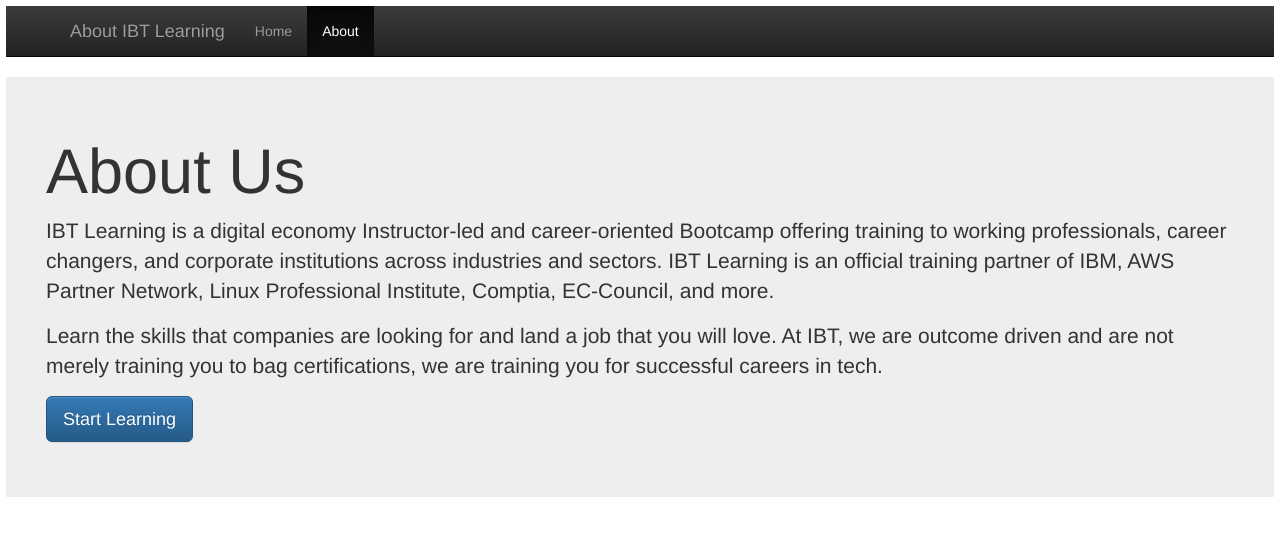
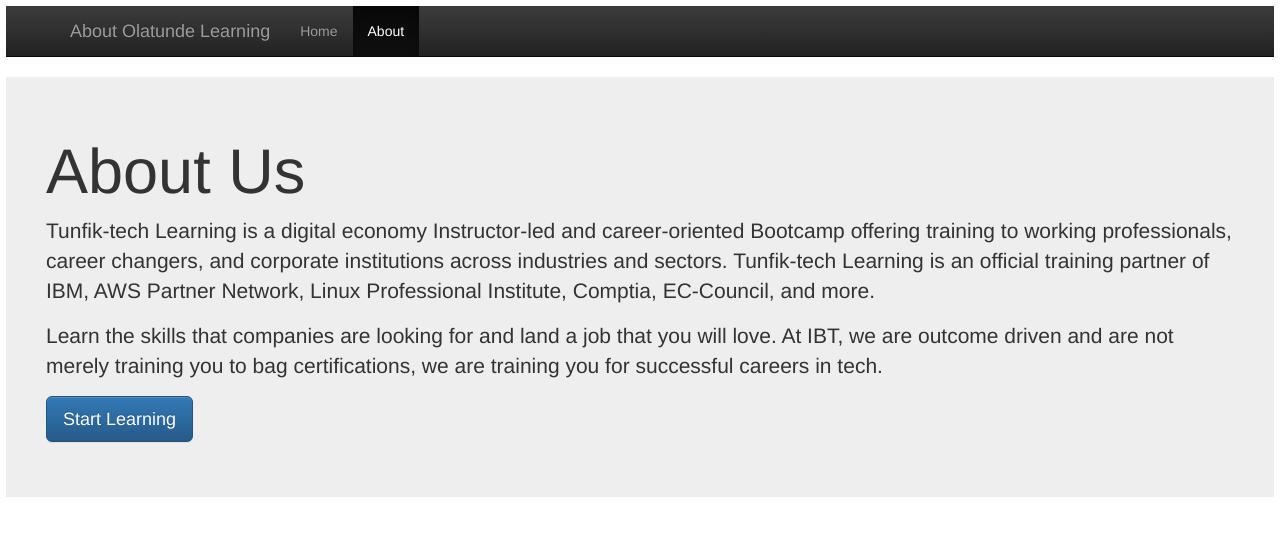
Before and after one commit to OlatundeTai-Lawal/nodejs-webapp, a website: page about.html in a window 1280 px wide. Drawn offline with nearby package versions, Linux system fonts and the light colour scheme.

Commit message:
updated files

```diff
--- a/about.html
+++ b/about.html
@@ -10,7 +10,7 @@
     <div style="margin:6px;">
       <nav class="navbar navbar-inverse navbar-static-top">
     <div class="container">
-      <a class="navbar-brand" href="/"> About IBT Learning </a>
+      <a class="navbar-brand" href="/"> About Olatunde Learning </a>
       <ul class="nav navbar-nav">
         <li>
           <a href="/">Home</a>
@@ -23,7 +23,7 @@
   </nav>
       <div class="jumbotron"  style="padding:40px;">
         <h1>About Us</h1>
-        <strong><p>IBT Learning is a digital economy Instructor-led and career-oriented Bootcamp offering training to working professionals, career changers, and corporate institutions across industries and sectors. IBT Learning is an official training partner of IBM, AWS Partner Network, Linux Professional Institute, Comptia, EC-Council, and more. </p></strong>
+        <strong><p>Tunfik-tech Learning is a digital economy Instructor-led and career-oriented Bootcamp offering training to working professionals, career changers, and corporate institutions across industries and sectors. Tunfik-tech Learning is an official training partner of IBM, AWS Partner Network, Linux Professional Institute, Comptia, EC-Council, and more. </p></strong>
 
         <strong><p>Learn the skills that companies are looking for and land a job that you will love. At IBT, we are outcome driven and are not merely training you to bag certifications, we are training you for successful careers in tech.</p></strong>
         <p><a class="btn btn-primary btn-lg" href="#" role="button">Start Learning</a></p>
```
Also changed, not shown: index.html (+2 -2 lines).
